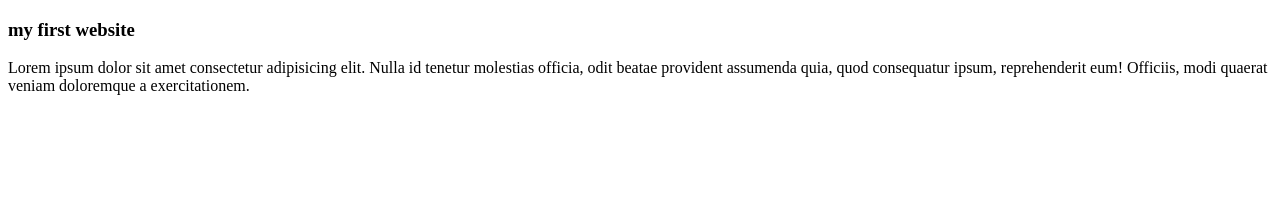
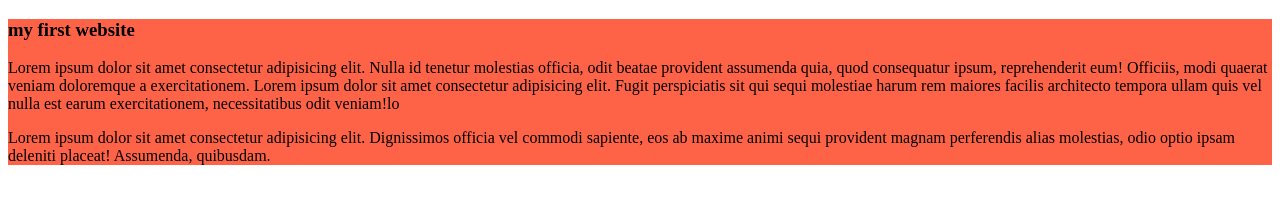
Before and after one commit to hasansweb/my-first-github-report, a plain HTML site: page index.html in a window 1280 px wide. Drawn offline with Linux system fonts and the light colour scheme.

Commit message:
added my commit

```diff
--- a/index.html
+++ b/index.html
@@ -4,11 +4,14 @@
     <meta charset="UTF-8">
     <meta name="viewport" content="width=device-width, initial-scale=1.0">
     <title>My First Ever Github Report</title>
+    <link rel="stylesheet" href="styles/blog.css">
 </head>
 <body>
   <div>
     <h3>my first website</h3>
-    <P>Lorem ipsum dolor sit amet consectetur adipisicing elit. Nulla id tenetur molestias officia, odit beatae provident assumenda quia, quod consequatur ipsum, reprehenderit eum! Officiis, modi quaerat veniam doloremque a exercitationem.</P>
+    <P>Lorem ipsum dolor sit amet consectetur adipisicing elit. Nulla id tenetur molestias officia, odit beatae provident assumenda quia, quod consequatur ipsum, reprehenderit eum! Officiis, modi quaerat veniam doloremque a exercitationem.
+Lorem ipsum dolor sit amet consectetur adipisicing elit. Fugit perspiciatis sit qui sequi molestiae harum rem maiores facilis architecto tempora ullam quis vel nulla est earum exercitationem, necessitatibus odit veniam!lo
+</P>  Lorem ipsum dolor sit amet consectetur adipisicing elit. Dignissimos officia vel commodi sapiente, eos ab maxime animi sequi provident magnam perferendis alias molestias, odio optio ipsam deleniti placeat! Assumenda, quibusdam.
   </div>
 </body>
 </html>
--- /dev/null
+++ b/styles/blog.css
@@ -0,0 +1,3 @@
+div{
+    background-color: tomato;
+}
```
